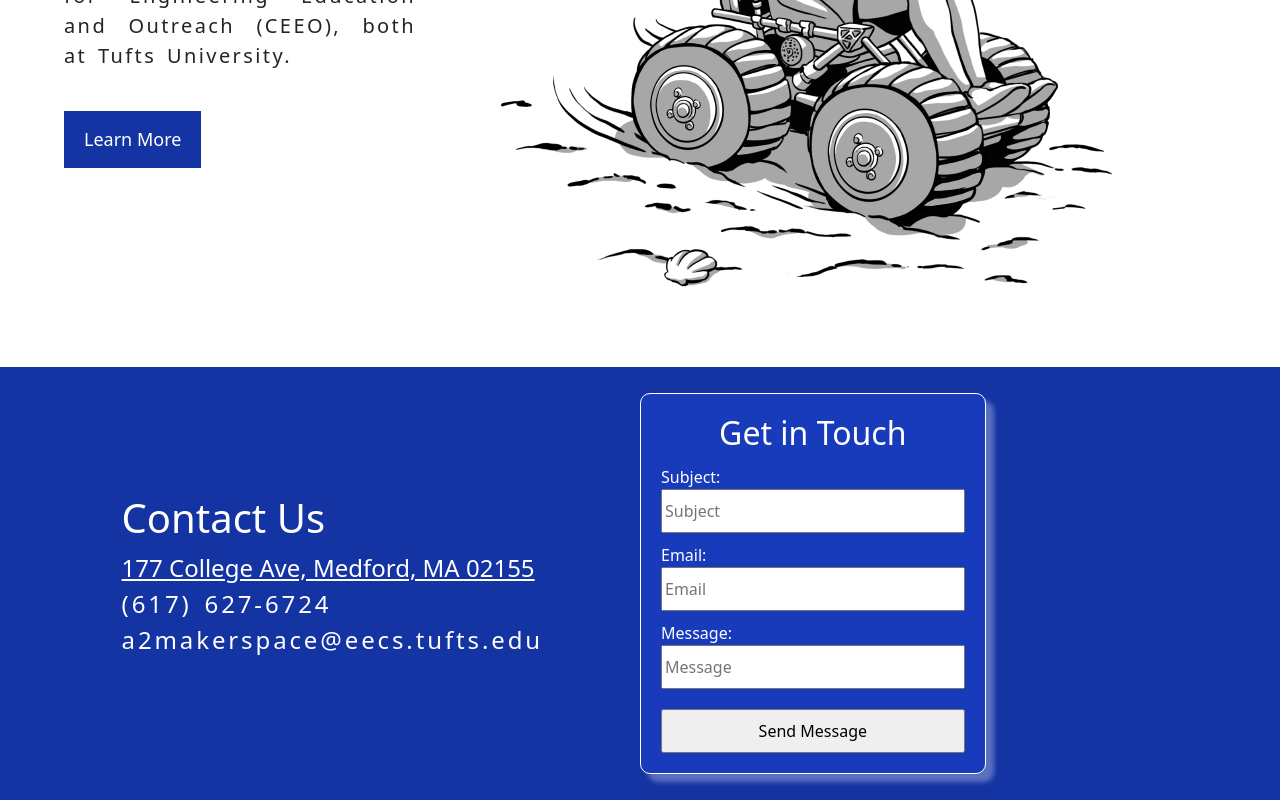
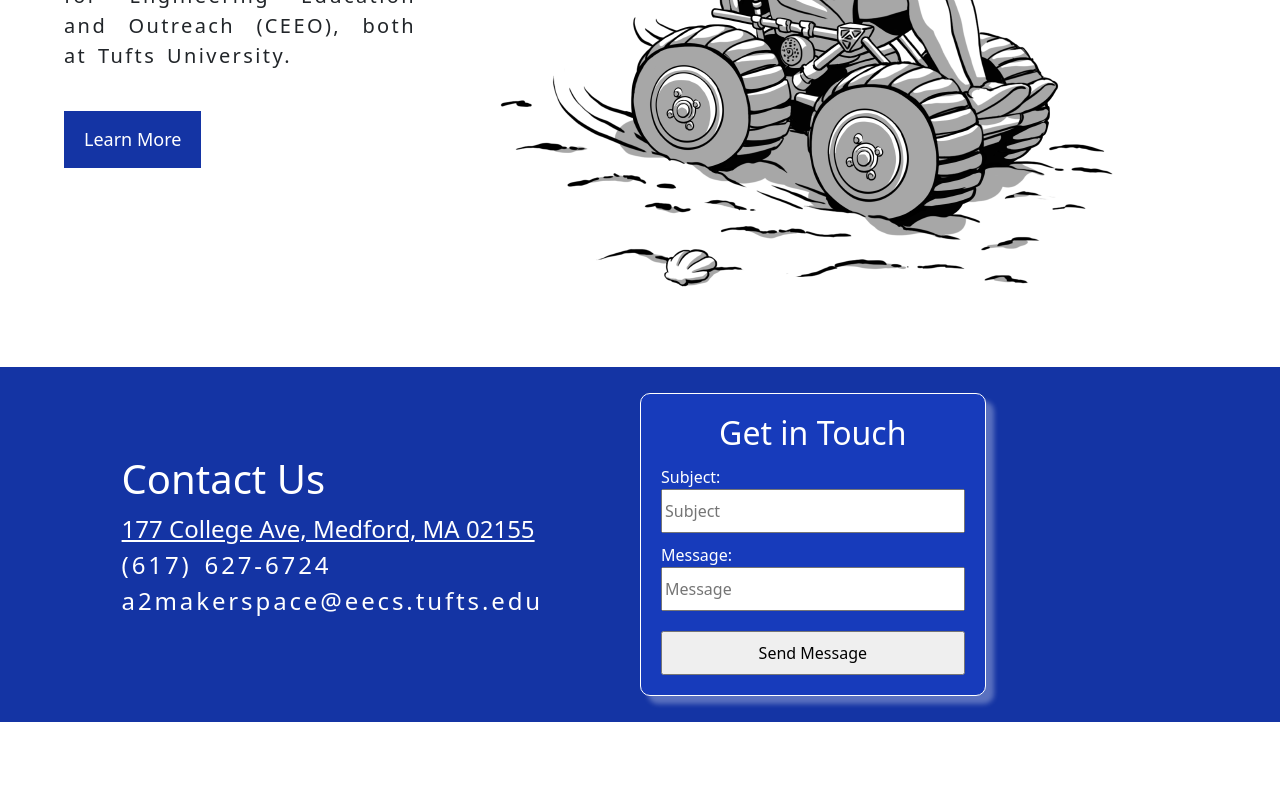
Before and after one commit to AABL-Lab/AccessibleMakerspace, a React (Create React App) app: page / in a window 1280 px wide. Shown: the part 782-1582 px from the top of the page. After the commit the page ends 1504 px from the top, so only its background shows below. Built offline with nearby package versions, Linux system fonts and the light colour scheme.

Commit message:
Fix contact mailto link

```diff
--- a/src/Components/footer.js
+++ b/src/Components/footer.js
@@ -1,42 +1,46 @@
 import React from "react";
-// TODO: import icons
 // import { FontAwesomeIcon } from '@fortawesome/react-fontawesome';
 // import { faFacebookSquare } from '@fortawesome/free-brands-svg-icons';
 
-const footer = () => {
+const Footer = () => {
+
+  const handleMailto = (e) => {
+    e.preventDefault();
+
+    const form = e.target;
+    const subject = form.subject.value;
+    const message = form.message.value;
+
+    const bodyText = `Hi there!\n${message}`;
+
+    const mailtoLink = `mailto:a2makerspace@eecs.tufts.edu?subject=${encodeURIComponent(subject)}&body=${encodeURIComponent(bodyText)}`;
+    window.location.href = mailtoLink;
+  };
+
   return (
-    <div class="footer">
-      <div class="row">
-        <div class="location">
-          <h4 class="contact">Contact Us</h4>
-          <a href="https://shorturl.at/jlz12" target="blank"> 177 College Ave, Medford, MA 02155</a>
-          <p class="mb-0"><i class="fa fa-phone mr-3"></i>(617) 627-6724</p>
-          <p> <i class="fa fa-envelope-o mr-3"></i> a2makerspace@eecs.tufts.edu</p>
+    <div className="footer">
+      <div className="row">
+        <div className="location">
+          <h4 className="contact">Contact Us</h4>
+          <a href="https://shorturl.at/jlz12" target="_blank" rel="noreferrer"> 177 College Ave, Medford, MA 02155</a>
+          <p className="mb-0"><i className="fa fa-phone mr-3"></i>(617) 627-6724</p>
+          <p> <i className="fa fa-envelope-o mr-3"></i> a2makerspace@eecs.tufts.edu</p>
         </div>
       </div>
 
       <div>
         <div id="right-col">
-          {/* Consider changing email method to not open browser */}
-          {/* This link looks promising */}
-          {/* https://www.geeksforgeeks.org/how-to-send-an-email-from-javascript/# */}
-          {/* https://mailtrap.io/blog/javascript-send-email/ */}
-          {/* React Mail */}
-          <form className="form" action="mailto:a2makerspace@eecs.tufts.edu" method="get" enctype="text/plain">
+          <form className="form" onSubmit={handleMailto}>
             <h2 style={{textAlign: "center"}}>Get in Touch</h2>
+
             <label>
               Subject:
-              <input type="text" subject="subject" placeholder="Subject" required/>
-            </label>
-
-            <label>
-              Email:
-              <input type="text" email="email" placeholder="Email" required/>
+              <input type="text" name="subject" placeholder="Subject" required/>
             </label>
 
             <label>
               Message:
-              <input type="text" message="message" placeholder="Message" required/>
+              <input type="text" name="message" placeholder="Message" required/>
             </label>
 
             <input type="submit" value="Send Message" />
@@ -47,4 +51,4 @@ const footer = () => {
   );
 }
 
-export default footer;
+export default Footer;
```
Also changed, not shown: 2 other files (tests, documents, lock files or other folders).
